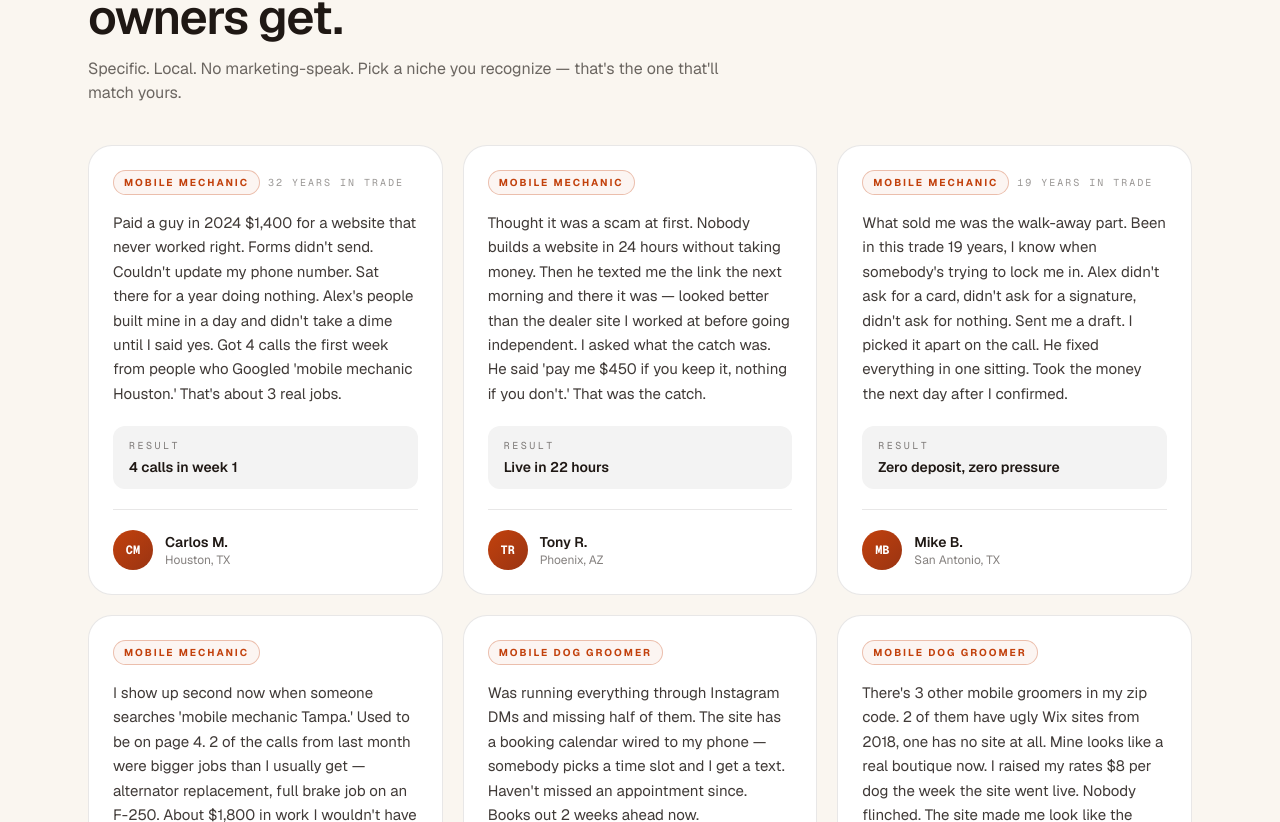
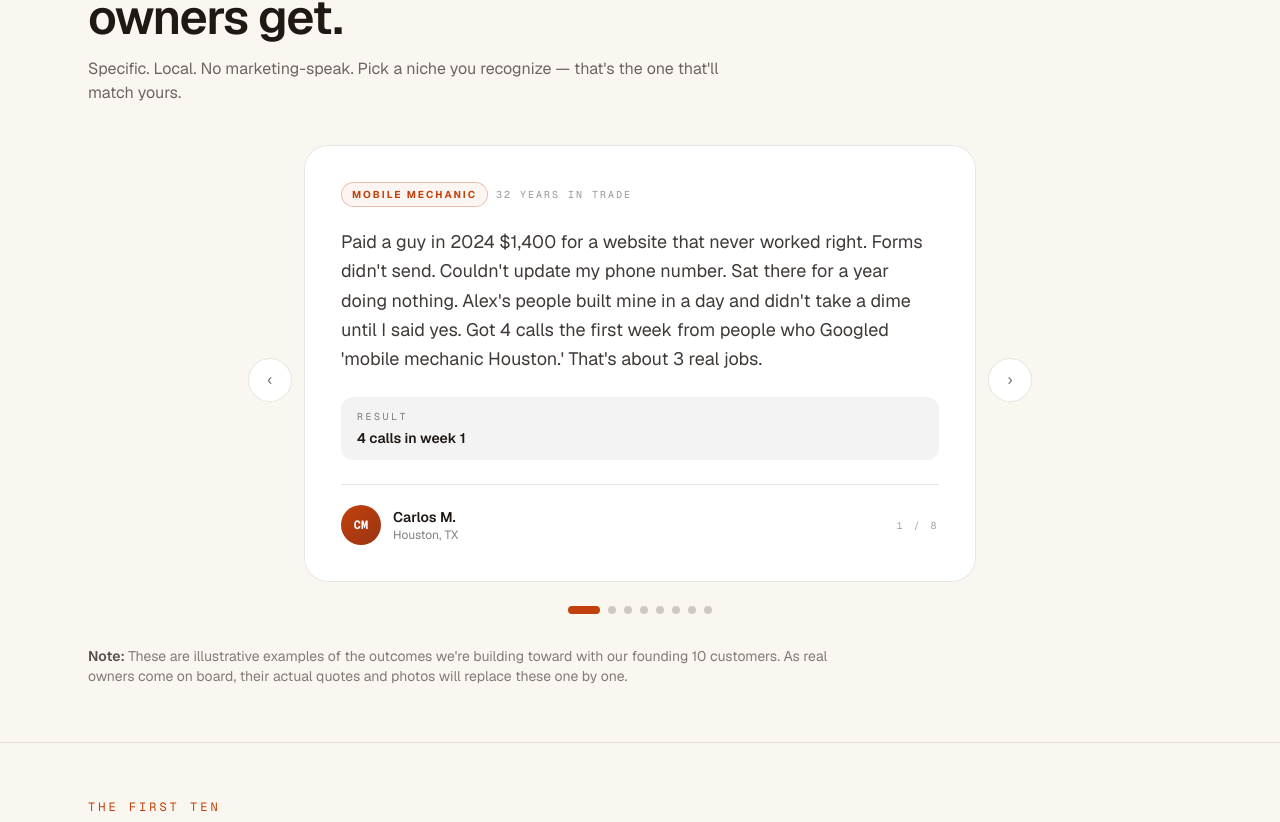
Before and after one commit to aljazrojko-del/wediditforyou, a Next.js app: page / in a window 1280 px wide. Shown: the part 5358-6180 px from the top of the page. Built offline with nearby package versions, Linux system fonts and the light colour scheme.

Commit message:
feat: testimonials as single-card carousel with auto-advance + dot nav

```diff
--- a/app/components/Testimonials.tsx
+++ b/app/components/Testimonials.tsx
@@ -1,13 +1,12 @@
+"use client";
+
+import { useEffect, useRef, useState } from "react";
+import gsap from "gsap";
+import { useGSAP } from "@gsap/react";
 import ScrollReveal from "./ScrollReveal";
 
 // To swap with a real customer quote: replace any entry in this array.
-// Keep the same shape — the rest of the site picks it up automatically.
-//
-// The "real-vs-placeholder" boolean controls one small UI tell: when ALL
-// entries are real (none have `placeholder: true`), the section subhead
-// changes to a confident voice. When ANY placeholders remain, the subhead
-// stays honest ("first customers being onboarded — these are the kind of
-// outcomes we're going for").
+// Keep the same shape — the carousel picks it up automatically.
 type Testimonial = {
   quote: string;
   metric: string;
@@ -19,7 +18,6 @@ type Testimonial = {
 };
 
 const TESTIMONIALS: Testimonial[] = [
-  // Mobile mechanics
   {
     quote:
       "Paid a guy in 2024 $1,400 for a website that never worked right. Forms didn't send. Couldn't update my phone number. Sat there for a year doing nothing. Alex's people built mine in a day and didn't take a dime until I said yes. Got 4 calls the first week from people who Googled 'mobile mechanic Houston.' That's about 3 real jobs.",
@@ -58,8 +56,6 @@ const TESTIMONIALS: Testimonial[] = [
     niche: "Mobile mechanic",
     placeholder: true,
   },
-
-  // Mobile dog groomers
   {
     quote:
       "Was running everything through Instagram DMs and missing half of them. The site has a booking calendar wired to my phone — somebody picks a time slot and I get a text. Haven't missed an appointment since. Books out 2 weeks ahead now.",
@@ -78,8 +74,6 @@ const TESTIMONIALS: Testimonial[] = [
     niche: "Mobile dog groomer",
     placeholder: true,
   },
-
-  // Tutors
   {
     quote:
       "Parents Google me before they message. Without a site I was losing them at the first step — they didn't know if I was a real person or a scam. The site has my photo, my certifications, parent quotes. 3 new students in the first month, all from the site. Used to take me 3 months to fill that many slots.",
@@ -101,6 +95,8 @@ const TESTIMONIALS: Testimonial[] = [
   },
 ];
 
+const AUTO_ADVANCE_MS = 8000;
+
 function initials(name: string): string {
   return name
     .split(/\s+/)
@@ -111,7 +107,59 @@ function initials(name: string): string {
 }
 
 export default function Testimonials() {
+  const [index, setIndex] = useState(0);
+  const [paused, setPaused] = useState(false);
+  const [direction, setDirection] = useState<1 | -1>(1);
+  const cardRef = useRef<HTMLDivElement>(null);
+
   const anyPlaceholder = TESTIMONIALS.some((t) => t.placeholder);
+
+  // Auto-advance every AUTO_ADVANCE_MS, unless paused or user prefers reduced motion
+  useEffect(() => {
+    if (typeof window === "undefined") return;
+    if (window.matchMedia("(prefers-reduced-motion: reduce)").matches) return;
+    if (paused) return;
+    const id = window.setInterval(() => {
+      setDirection(1);
+      setIndex((i) => (i + 1) % TESTIMONIALS.length);
+    }, AUTO_ADVANCE_MS);
+    return () => window.clearInterval(id);
+  }, [paused]);
+
+  // Animate the card whenever index changes
+  useGSAP(
+    () => {
+      const el = cardRef.current;
+      if (!el) return;
+      if (window.matchMedia("(prefers-reduced-motion: reduce)").matches) {
+        gsap.set(el, { opacity: 1, x: 0 });
+        return;
+      }
+      gsap.fromTo(
+        el,
+        { opacity: 0, x: direction * 80 },
+        { opacity: 1, x: 0, duration: 0.55, ease: "power3.out" },
+      );
+    },
+    { dependencies: [index, direction] },
+  );
+
+  function go(next: number) {
+    if (next === index) return;
+    setDirection(next > index ? 1 : -1);
+    setIndex(next);
+  }
+
+  function prev() {
+    setDirection(-1);
+    setIndex((i) => (i - 1 + TESTIMONIALS.length) % TESTIMONIALS.length);
+  }
+  function next() {
+    setDirection(1);
+    setIndex((i) => (i + 1) % TESTIMONIALS.length);
+  }
+
+  const t = TESTIMONIALS[index];
 
   return (
     <section className="border-t border-[#1F1814]/10 bg-[#FAF6F0]">
@@ -131,15 +179,24 @@ export default function Testimonials() {
           </p>
         </ScrollReveal>
 
-        <ScrollReveal
-          className="grid gap-5 sm:grid-cols-2 lg:grid-cols-3"
-          variant="stagger"
-          staggerSelector=".tcard"
+        {/* Carousel */}
+        <div
+          className="relative mx-auto max-w-2xl"
+          onMouseEnter={() => setPaused(true)}
+          onMouseLeave={() => setPaused(false)}
+          onFocus={() => setPaused(true)}
+          onBlur={() => setPaused(false)}
         >
-          {TESTIMONIALS.map((t) => (
+          {/* Card stage — fixed perspective so slide doesn't reflow neighbours */}
+          <div
+            className="relative overflow-hidden rounded-3xl"
+            aria-live="polite"
+            aria-atomic="true"
+          >
             <article
-              key={`${t.name}-${t.city}`}
-              className="tcard group flex flex-col rounded-3xl border border-[#1F1814]/10 bg-white p-6 transition hover:-translate-y-1 hover:border-[#C2410C]/40 hover:shadow-lg"
+              ref={cardRef}
+              key={index}
+              className="flex flex-col rounded-3xl border border-[#1F1814]/10 bg-white p-7 sm:p-9"
             >
               {/* Niche + tenure tag */}
               <div className="flex flex-wrap items-center gap-2">
@@ -147,19 +204,19 @@ export default function Testimonials() {
                   {t.niche}
                 </span>
                 {t.tenure && (
-                  <span className="text-[10px] font-mono uppercase tracking-[0.2em] text-[#1F1814]/45">
+                  <span className="font-mono text-[10px] uppercase tracking-[0.2em] text-[#1F1814]/45">
                     {t.tenure} in trade
                   </span>
                 )}
               </div>
 
               {/* Quote */}
-              <p className="mt-4 flex-1 text-[15px] leading-relaxed text-[#1F1814]/85">
+              <p className="mt-5 text-base leading-relaxed text-[#1F1814]/85 sm:text-lg">
                 {t.quote}
               </p>
 
               {/* Metric pull */}
-              <div className="mt-5 rounded-xl bg-[#1F1814]/5 px-4 py-3">
+              <div className="mt-6 rounded-xl bg-[#1F1814]/5 px-4 py-3">
                 <p className="font-mono text-[10px] uppercase tracking-[0.25em] text-[#1F1814]/55">
                   Result
                 </p>
@@ -169,7 +226,8 @@ export default function Testimonials() {
               </div>
 
               {/* Attribution */}
-              <div className="mt-5 flex items-center gap-3 border-t border-[#1F1814]/10 pt-5">
+              <div className="mt-6 flex items-center justify-between gap-3 border-t border-[#1F1814]/10 pt-5">
+                <div className="flex items-center gap-3">
                   <div className="flex h-10 w-10 items-center justify-center rounded-full bg-gradient-to-br from-[#C2410C] to-[#9A3412] font-mono text-xs font-bold text-white">
                     {initials(t.name)}
                   </div>
@@ -180,9 +238,52 @@ export default function Testimonials() {
                     <p className="text-xs text-[#1F1814]/55">{t.city}</p>
                   </div>
                 </div>
+                <p className="font-mono text-[10px] uppercase tracking-[0.25em] text-[#1F1814]/40">
+                  {index + 1} / {TESTIMONIALS.length}
+                </p>
+              </div>
             </article>
-          ))}
-        </ScrollReveal>
+          </div>
+
+          {/* Side arrows — hidden on small screens to save room */}
+          <button
+            type="button"
+            onClick={prev}
+            aria-label="Previous testimonial"
+            className="absolute left-0 top-1/2 hidden -translate-x-14 -translate-y-1/2 items-center justify-center rounded-full border border-[#1F1814]/10 bg-white text-[#1F1814]/60 transition hover:border-[#C2410C]/40 hover:text-[#C2410C] sm:flex sm:h-11 sm:w-11"
+          >
+            <span aria-hidden>‹</span>
+          </button>
+          <button
+            type="button"
+            onClick={next}
+            aria-label="Next testimonial"
+            className="absolute right-0 top-1/2 hidden -translate-y-1/2 translate-x-14 items-center justify-center rounded-full border border-[#1F1814]/10 bg-white text-[#1F1814]/60 transition hover:border-[#C2410C]/40 hover:text-[#C2410C] sm:flex sm:h-11 sm:w-11"
+          >
+            <span aria-hidden>›</span>
+          </button>
+
+          {/* Dots */}
+          <div className="mt-6 flex items-center justify-center gap-2">
+            {TESTIMONIALS.map((entry, i) => {
+              const isActive = i === index;
+              return (
+                <button
+                  key={`${entry.name}-${entry.city}`}
+                  type="button"
+                  onClick={() => go(i)}
+                  aria-label={`Show testimonial ${i + 1} of ${TESTIMONIALS.length}`}
+                  aria-current={isActive}
+                  className={`h-2 rounded-full transition-all ${
+                    isActive
+                      ? "w-8 bg-[#C2410C]"
+                      : "w-2 bg-[#1F1814]/20 hover:bg-[#1F1814]/40"
+                  }`}
+                />
+              );
+            })}
+          </div>
+        </div>
 
         {anyPlaceholder && (
           <p className="mt-8 max-w-3xl text-sm text-[#1F1814]/55">
```
Lines whose indentation alone changed are shown as unchanged.
